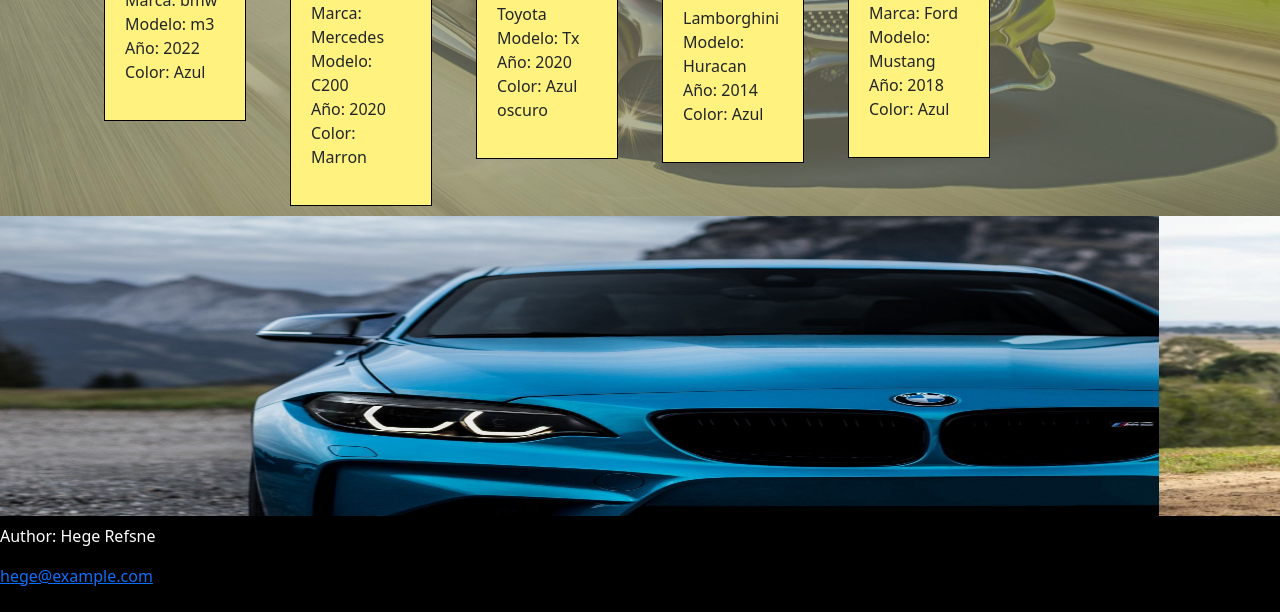
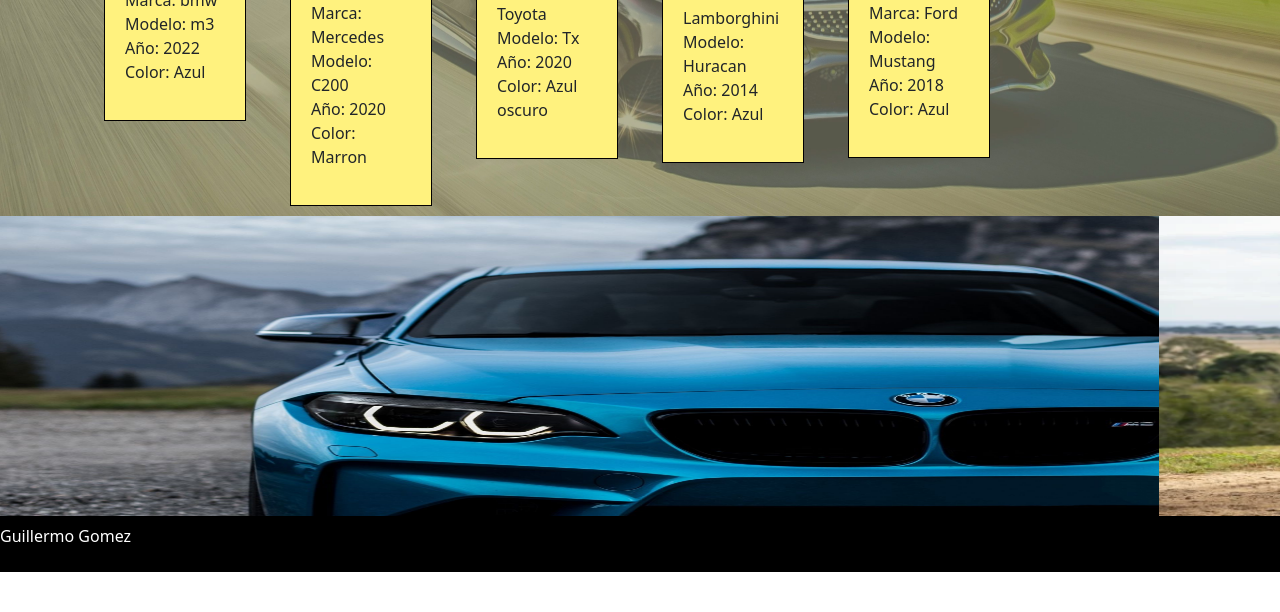
Before and after one commit to Memo2273/compraventa, a plain HTML site: page index.html in a window 1280 px wide. Shown: the part 430-1042 px from the top of the page. After the commit the page ends 1002 px from the top, so only its background shows below. Drawn offline with nearby package versions, Linux system fonts and the light colour scheme.

Commit message:
Update index.html

```diff
--- a/index.html
+++ b/index.html
@@ -232,7 +232,7 @@
 <script src="https://cdn.jsdelivr.net/npm/bootstrap@5.3.2/dist/js/bootstrap.bundle.min.js" integrity="sha384-C6RzsynM9kWDrMNeT87bh95OGNyZPhcTNXj1NW7RuBCsyN/o0jlpcV8Qyq46cDfL" crossorigin="anonymous"></script>
 
 <nav class="navbar navbar-black bg-black align-items-center text-white">
-<footer><p>Author: Hege Refsne</p><p><a href="mailto:hege@example.com">hege@example.com</a></p>
+<footer><p>Guillermo Gomez</p><p><a href="mailto:hege@example.com"></a></p>
 </nav>
 
 
```
